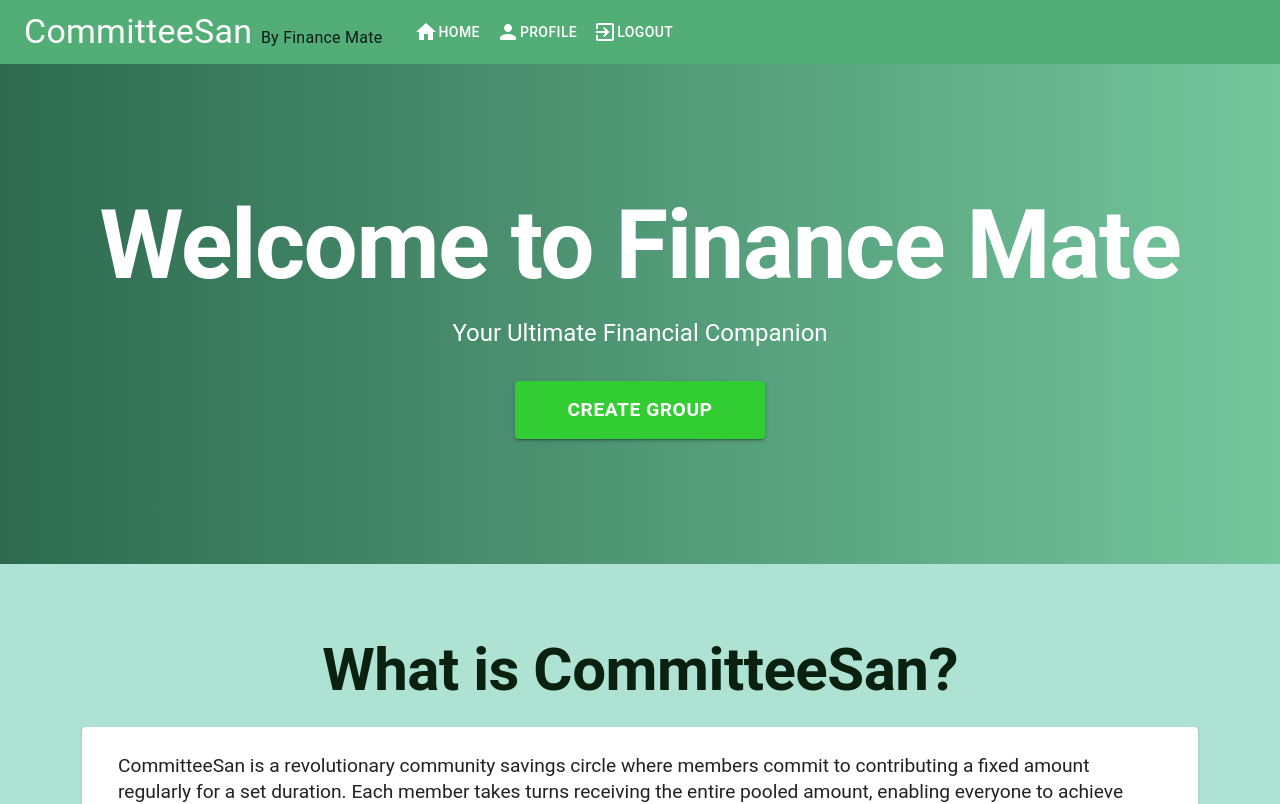
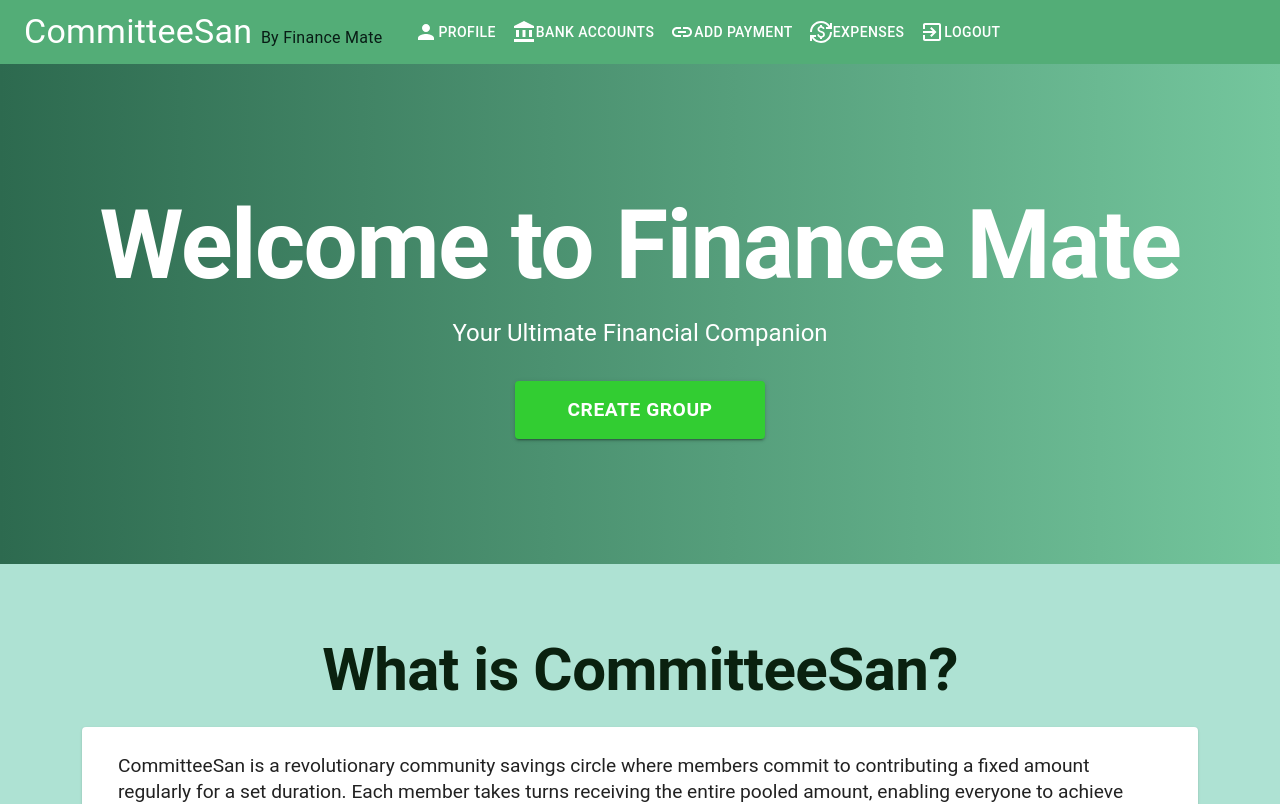
Before and after one commit to AleHS01/frontendCapstone, a React (Create React App) app in the folder finance-mate/: page /committeesan in a window 1280 px wide. Shown: the top 804 px of the page. Built offline with nearby package versions, Linux system fonts and the light colour scheme.

Commit message:
Committee san page nav Bar changed

```diff
--- a/finance-mate/src/components/Home-Components/Footer.jsx
+++ b/finance-mate/src/components/Home-Components/Footer.jsx
@@ -14,7 +14,7 @@ const Footer = () => {
         Made By:
       </Typography>
       <Typography variant="h6" component="p">
-        Hamza, Ghulam, Muhammed, Alejandro Hernandez
+        Hamza, Ghulam Ahmed, Muhammed, Alejandro Hernandez
       </Typography>
     </Box>
   );
--- a/finance-mate/src/components/committeeSan/NavBar.jsx
+++ b/finance-mate/src/components/committeeSan/NavBar.jsx
@@ -3,6 +3,9 @@ import { Link } from "react-router-dom";
 import { AppBar, Toolbar, Typography, Button, Box } from "@mui/material";
 import { styled } from "@mui/system";
 import { Home, Person, ExitToApp } from "@mui/icons-material";
+import AccountBalanceIcon from '@mui/icons-material/AccountBalance';
+import LinkIcon from '@mui/icons-material/Link';
+import CurrencyExchangeIcon from '@mui/icons-material/CurrencyExchange';
 
 const StyledAppBar = styled(AppBar)({
   backgroundColor: "#53ad77",
@@ -21,14 +24,21 @@ const NavBar = () => {
 
         <Box ml={3}>
           <Button component={Link} to="/user" color="inherit">
-            <Home /> Home
+            <Person /> Profile
           </Button>
-          <Button component={Link} to="/" color="inherit">
-            <Person /> Profile
+          <Button component={Link} to="/bank_accounts" color="inherit">
+            <AccountBalanceIcon /> Bank Accounts
+          </Button>
+          <Button component={Link} to="/link_plaid" color="inherit">
+            <LinkIcon /> Add Payment
+          </Button>
+          <Button component={Link} to="/expenses" color="inherit">
+            <CurrencyExchangeIcon /> Expenses
           </Button>
           <Button component={Link} to="/logout" color="inherit">
             <ExitToApp /> Logout
           </Button>
+
         </Box>
       </Toolbar>
     </StyledAppBar>
--- a/finance-mate/src/components/side-bar.jsx
+++ b/finance-mate/src/components/side-bar.jsx
@@ -4,6 +4,7 @@ import { useDispatch } from "react-redux";
 import { logoutUserThunk } from "../redux/user/user.action";
 
 import {Link} from "react-router-dom";
+
 
 // Imports for sidebar navigation
 import { useState, useRef, useEffect } from "react";
@@ -372,10 +373,6 @@ function SideBar() {
             Committee San
           </button>
         </motion.div>
-
-
-
-
       </div>
     </div>
   );
```
